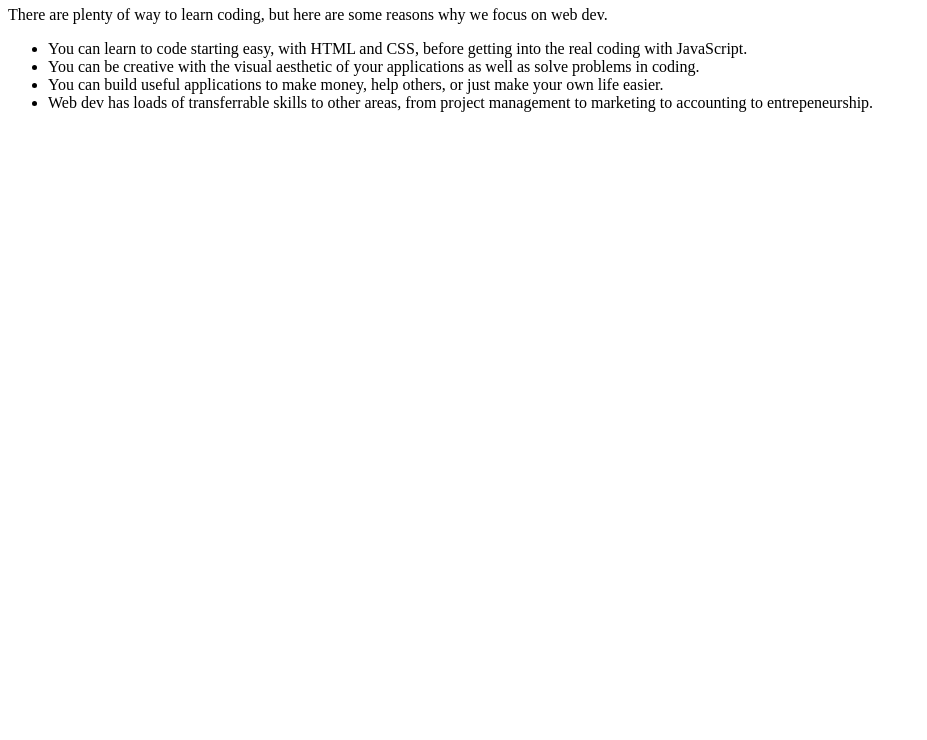
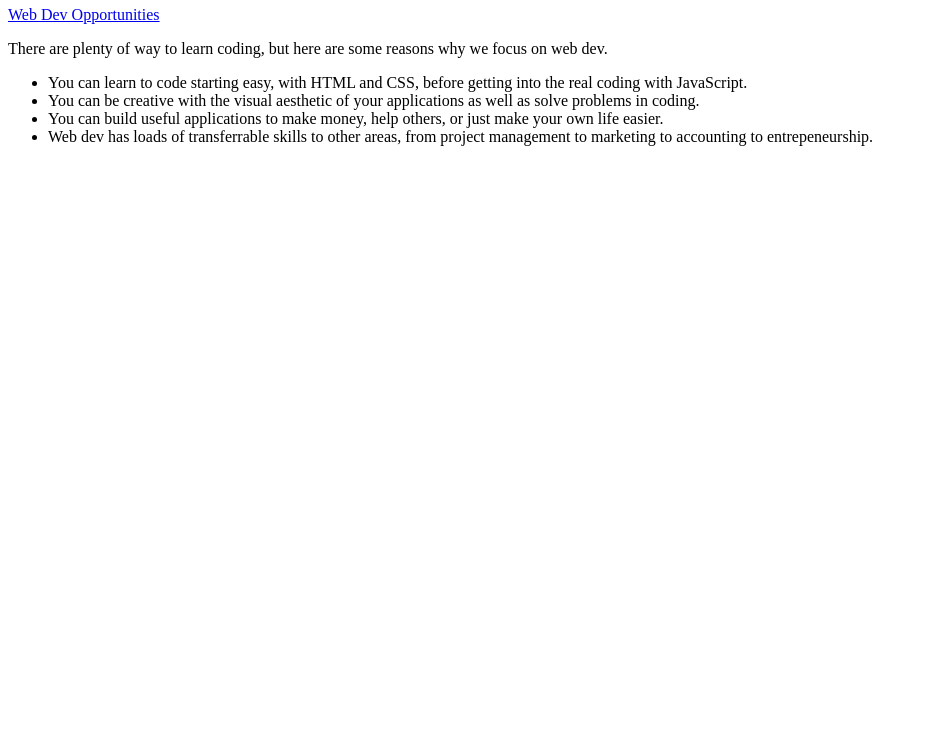
Before and after one commit to craighead-diocesan-school/why-web-dev-Username-ray, a plain HTML site: page index.html in a window 1280 px wide. Shown: the part 60-800 px from the top of the page, without its empty margins (0-927 px from the left). Drawn offline with Linux system fonts and the light colour scheme.

Commit message:
Added a link

```diff
--- a/index.html
+++ b/index.html
@@ -1,5 +1,5 @@
 <h1> Why Web Dev? </h1>
-
+<a href="opportunities.html"> Web Dev Opportunities </a>
 <p>
   There are plenty of way to learn coding, but here are some reasons why we focus on web dev.
 </p>
```
